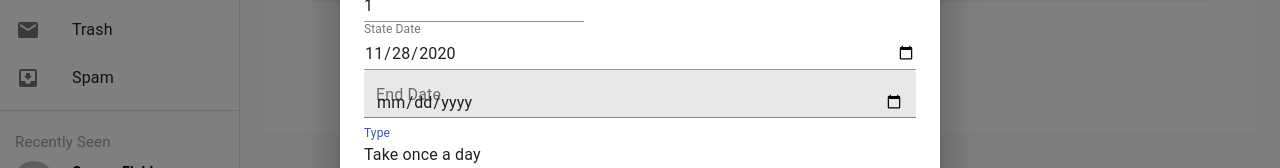
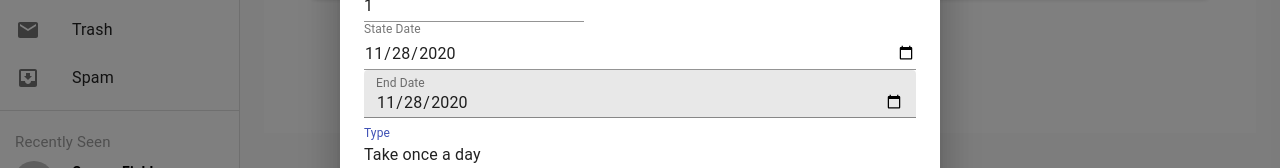
Before and after one commit to UTA-Senior-Design-2020/health-journal-frontend, a React (Create React App) app: page /tasks in a window 1280 px wide. Shown: the part 364-532 px from the top of the page. Built offline with nearby package versions, Linux system fonts and the light colour scheme; no server answers; sample sign-in values are in the browser's storage.

Commit message:
saving point

```diff
--- a/src/Components/tasks/CreateTask.js
+++ b/src/Components/tasks/CreateTask.js
@@ -86,7 +86,7 @@ export default function CreateTask({ task, open, handleClose }) {
             type="date"
             variant="filled"
             size="small"
-            // defaultValue={new Date().toISOString().substring(0, 10)}
+            defaultValue={new Date().toISOString().substring(0, 10)}
             fullWidth
           />
           <TextField
```
